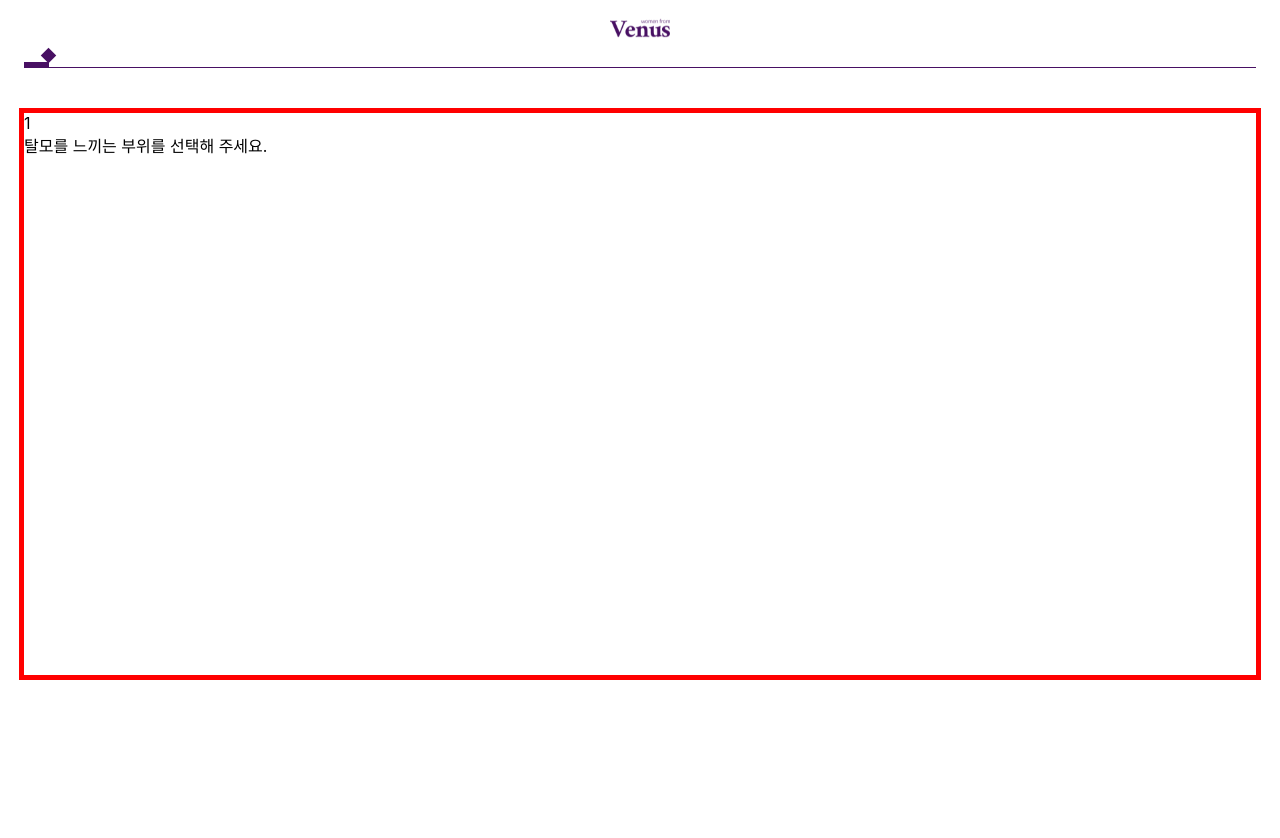
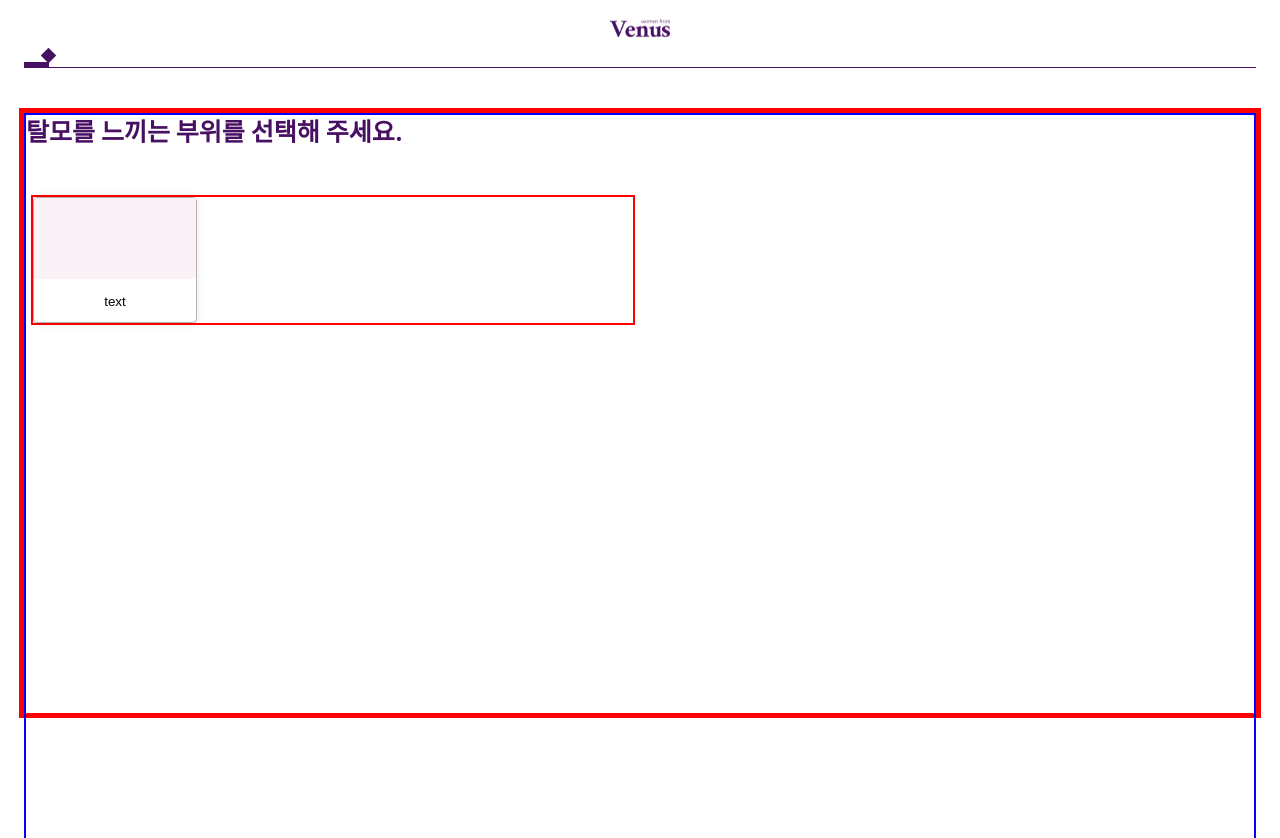
Before and after one commit to jhoh96/random-components, a React (Create React App) app: page / in a window 1280 px wide. Before the commit the page ends 800 px from the top, so only its background shows below. Built offline with nearby package versions, Linux system fonts and the light colour scheme.

Commit message:
more tests

```diff
--- a/src/mobile/survey/components/SurveyButtonSquare.tsx
+++ b/src/mobile/survey/components/SurveyButtonSquare.tsx
@@ -1,10 +1,22 @@
 import * as React from "react";
 import { useState, useEffect } from "react";
 
+// css
+import "../styling/buttonStyling.scss";
+
 export default function SurveyButtonSquare() {
   return (
-    <div>
-      <div>Square Survey Button Template</div>
+    <div className="survey-btn-container">
+      <button
+        onClick={() => {
+          console.log("yo man");
+        }}
+      >
+        <div className="survey-btn-sq-img">
+          <img src="" />
+        </div>
+        <div className="survey-btn-sq-text">{"text"}</div>
+      </button>
     </div>
   );
 }
--- a/src/mobile/survey/containers-frames/SurveyFrame.tsx
+++ b/src/mobile/survey/containers-frames/SurveyFrame.tsx
@@ -6,6 +6,8 @@ import { motion, useIsPresent } from "framer-motion";
 import ProgressBar from "../../../general/components/ProgressBar";
 import VenusHeaderMobile from "../../../general/components/headers/VenusHeaderMobile";
 import Questions from "../questions/Questions";
+
+// testing purposes
 
 // css
 import "../styling/frameStyling.scss";
@@ -26,23 +28,35 @@ export default function SurveyFrame() {
   }, [completed]);
 
   // MOCK DATA for Testing Purposes
-  //   const mockData = {
-  //     questionNumber: 1,
-  //     questionTitle: "탈모를 느끼는 부위를 선택해 주세요.",
-  //   };
   const mockData = [
     {
       questionNumber: 1,
       questionTitle: "탈모를 느끼는 부위를 선택해 주세요.",
+      questionType: "single",
+      answerCount: 5,
+      buttonType: "square",
     },
-    // {
-    //   questionNumber: 2,
-    //   questionTitle: "탈모를 느끼는 부위를 선택해 주세요.",
-    // },
-    // {
-    //   questionNumber: 3,
-    //   questionTitle: "탈모를 느끼는 부위를 선택해 주세요.",
-    // },
+    {
+      questionNumber: 2,
+      questionTitle: "언제부터 탈모증상을 느끼기 시작했나요?",
+      questionType: "single",
+      answerCount: 5,
+      buttonType: "rect",
+    },
+    {
+      questionNumber: 3,
+      questionTitle: "최근 두피가 가렵거나 예민해진 것 같나요?",
+      questionType: "multiple",
+      answerCount: 2,
+      buttonType: "square",
+    },
+    {
+      questionNumber: 4,
+      questionTitle: "최근 두피가 가렵거나 예민해진 것 같나요?",
+      questionType: "single",
+      answerCount: 4,
+      buttonType: "square",
+    },
   ];
 
   return (
@@ -52,7 +66,7 @@ export default function SurveyFrame() {
       <div className="survey-container">
         {/* <Questions question={mockData} /> */}
         {mockData.map((item, key) => {
-          return <Questions question={item}></Questions>;
+          return <Questions key={key} question={item}></Questions>;
         })}
       </div>
     </div>
--- a/src/mobile/survey/questions/Basic/BasicQuestion.tsx
+++ b/src/mobile/survey/questions/Basic/BasicQuestion.ts
@@ -5,12 +5,24 @@
 export class BasicQuestion {
   private questionNumber: number;
   private questionTitle: string;
+  private questionType: string;
   private answers: any[];
+  private answerCount: number;
+  private buttonType: string;
 
-  public constructor(questionNumber: number, questionTitle: string) {
+  public constructor(
+    questionNumber: number,
+    questionTitle: string,
+    questionType: string,
+    answerCount: number,
+    buttonType: string
+  ) {
     this.questionNumber = questionNumber;
     this.questionTitle = questionTitle;
+    this.questionType = questionType;
     this.answers = [];
+    this.answerCount = answerCount;
+    this.buttonType = buttonType;
   }
 
   public getQuestionNumber(): number {
@@ -19,6 +31,18 @@ export class BasicQuestion {
 
   public getQuestionTitle(): string {
     return this.questionTitle;
+  }
+
+  public getQuestionType(): string {
+    return this.questionType;
+  }
+
+  public getAnswerCount(): number {
+    return this.answerCount;
+  }
+
+  public getButtonType(): string {
+    return this.buttonType;
   }
 
   // this in case we have questions that require multiple answers
@@ -31,3 +55,5 @@ export class BasicQuestion {
     this.answers.push(answerObject);
   }
 }
+
+class Answers extends BasicQuestion {}
--- a/src/mobile/survey/questions/Critical/CriticalQuestion.tsx
+++ b/src/mobile/survey/questions/Critical/CriticalQuestion.ts
@@ -1,3 +1,4 @@
+// TODO: extend Basic Question
 export class CriticalQuestion {
   private questionNumber: number;
   private questionTitle: string;
--- a/src/mobile/survey/questions/Questions.tsx
+++ b/src/mobile/survey/questions/Questions.tsx
@@ -3,7 +3,11 @@ import { BasicQuestion } from "./Basic/BasicQuestion";
 
 // assets
 
+// testing purposes
+import SurveyButtonSquare from "../components/SurveyButtonSquare";
+
 // css
+import "../styling/questionStyling.scss";
 
 interface QuestionConfig {
   number?: Number;
@@ -18,20 +22,66 @@ export default function Questions(props: any) {
   const { question } = props;
   const [number, setNumber] = useState<number>();
   const [title, setTitle] = useState<string>();
+  const [answer, setAnswer] = useState<string>("");
+  const [buttonType, setButtonType] = useState<string>("");
+  const [answerCount, setAnswerCount] = useState<number>(0);
 
   useEffect(() => {
     const basicQuestion = new BasicQuestion(
       question.questionNumber,
-      question.questionTitle
+      question.questionTitle,
+      question.questionType,
+      question.answerCount,
+      question.buttonType
     );
     setNumber(basicQuestion.getQuestionNumber());
     setTitle(basicQuestion.getQuestionTitle());
+    setButtonType(basicQuestion.getButtonType());
+    setAnswerCount(basicQuestion.getAnswerCount());
   });
 
+  const DisplayButtons = () => {
+    if (buttonType === "square") {
+      for (let i = 0; i < answerCount; i++) {
+        return <SurveyButtonSquare></SurveyButtonSquare>;
+      }
+    }
+    return <></>;
+  };
+
   return (
-    <div>
-      <div>{number}</div>
-      <div>{title}</div>
+    <div className="survey-question-mobile">
+      {/* <div>{number}</div> */}
+      <div className="survey-question-title">{title}</div>
+      <div
+        className="button-container"
+        style={{
+          display: "grid",
+          gridTemplateColumns: "repeat(2, 1fr)",
+          gap: "15px",
+          marginLeft: "5px",
+          marginTop: "45px",
+        }}
+      >
+        {/* <form style={{ display: "flex", flexDirection: "column" }}>
+          <input
+            defaultValue={answer}
+            onChange={(e) => {
+              setAnswer(e.target.value);
+            }}
+          ></input>
+          <button
+            style={{ height: "25px", width: "25px" }}
+            onClick={(e) => {
+              e.preventDefault();
+              console.log(answer);
+            }}
+          ></button>
+        </form> */}
+        <div className="survey-question-buttons">
+          <DisplayButtons></DisplayButtons>
+        </div>
+      </div>
     </div>
   );
 }
--- a/src/mobile/survey/styling/buttonStyling.scss
+++ b/src/mobile/survey/styling/buttonStyling.scss
@@ -0,0 +1,36 @@
+.survey-btn-container {
+  width: 164px;
+  height: 126px;
+
+  button {
+    width: 164px;
+    height: 126px;
+    background: #ffffff;
+    border: 0.5px solid #b3b3b3;
+    box-shadow: 0px 0px 10px rgba(0, 0, 0, 0.1);
+    border-radius: 4px;
+
+    display: grid;
+    grid-template-rows: 81px 45px;
+    place-items: center;
+    padding: 0;
+    margin: 0;
+
+    .survey-btn-sq-img {
+      //   border: 2px solid blue;
+      background: #faf2f6;
+      width: 100%;
+      height: 100%;
+      display: grid;
+      place-items: center;
+    }
+
+    .survey-btn-sq-text {
+      //   border: 2px solid red;
+      width: 100%;
+      height: 100%;
+      display: grid;
+      place-items: center;
+    }
+  }
+}
--- a/src/mobile/survey/styling/frameStyling.scss
+++ b/src/mobile/survey/styling/frameStyling.scss
@@ -1,8 +1,8 @@
 .survey-frame-container {
   box-sizing: border-box !important;
-  height: 100vh;
+  height: 100%;
   width: 100vw;
-  overflow-x: hidden;
+  overflow: hidden !important;
   padding: 40px 24px 0px 24px;
 
   display: flex;
--- /dev/null
+++ b/src/mobile/survey/styling/questionStyling.scss
@@ -0,0 +1,18 @@
+.survey-question-mobile {
+  border: 2px solid blue;
+  height: 100vh;
+  overflow: hidden !important;
+
+  .survey-question-title {
+    font-weight: 700;
+    font-size: 25px;
+    line-height: 35px;
+    color: #481063;
+  }
+
+  .survey-question-buttons {
+    border: 2px solid red;
+    display: flex;
+    flex-wrap: wrap;
+  }
+}
```
